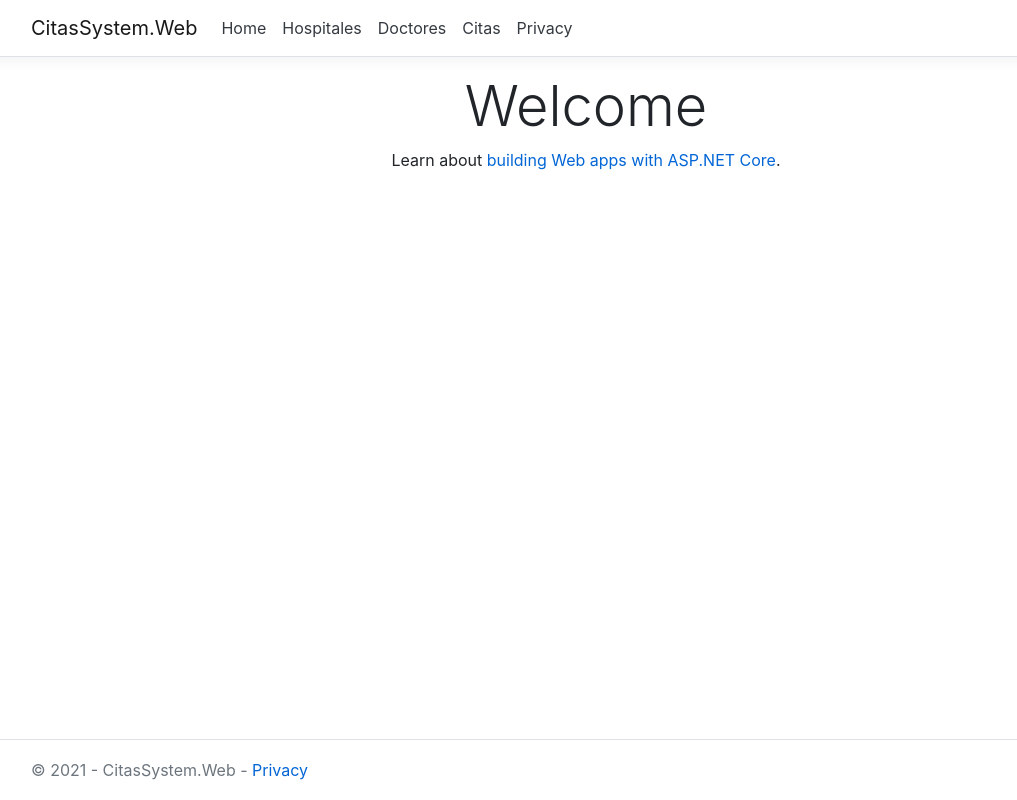
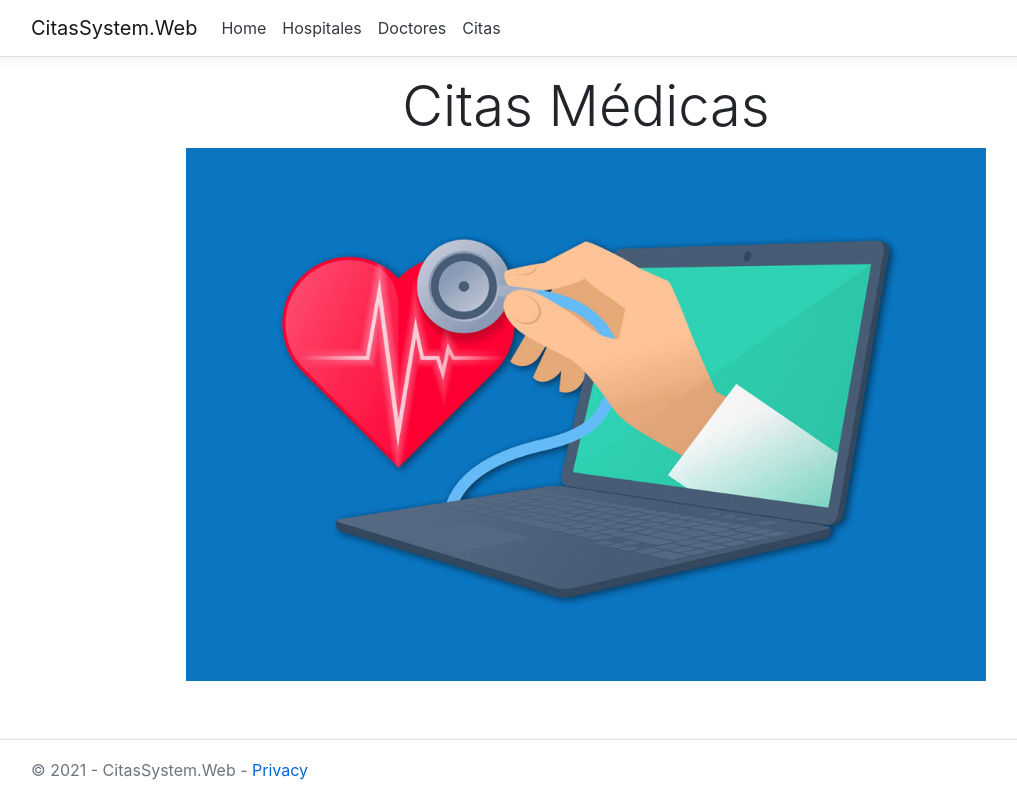
Before and after one commit to josuecorea5/LaboratoryDPWA, an ASP.NET Core app: page / in a window 1280 px wide. Shown: the whole page, without its empty margins (54-1071 px from the left). Run offline with ASP.NET Core 8, Linux system fonts and the light colour scheme.

Commit message:
Add background image

```diff
--- a/CitasSystem.Web/Pages/Hospitales.cshtml
+++ b/CitasSystem.Web/Pages/Hospitales.cshtml
@@ -26,7 +26,7 @@
                 <td>@item.Cellphone</td>
                 <td>
                     <a class="btn btn-sm btn-info" asp-area="" asp-page="/EditHospital" asp-route-id="@item.Id">Edit</a>
-                    <a class="btn btn-sm btn-danger" asp-area="" asp-page="/DeleteHospital" asp-route-id="@item.Id">Delete</a>
+                    <a class="btn btn-sm btn-danger" asp-area="" asp-page="/DeleteHospitals" asp-route-id="@item.Id">Delete</a>
                 </td>
             </tr>
         }
--- a/CitasSystem.Web/Pages/Index.cshtml
+++ b/CitasSystem.Web/Pages/Index.cshtml
@@ -5,6 +5,6 @@
 }
 
 <div class="text-center">
-    <h1 class="display-4">Welcome</h1>
-    <p>Learn about <a href="https://docs.microsoft.com/aspnet/core">building Web apps with ASP.NET Core</a>.</p>
+    <h1 class="display-4">Citas Médicas</h1>
+    <img width="800" src="~/Images/citas.jpg" alt="Imagen de fondo"/>
 </div>
--- a/CitasSystem.Web/Pages/Shared/_Layout.cshtml
+++ b/CitasSystem.Web/Pages/Shared/_Layout.cshtml
@@ -30,9 +30,6 @@
                         <li class="nav-item">
                             <a class="nav-link text-dark" asp-area="" asp-page="/Citas">Citas</a>
                         </li>
-                        <li class="nav-item">
-                            <a class="nav-link text-dark" asp-area="" asp-page="/Privacy">Privacy</a>
-                        </li>
                     </ul>
                 </div>
             </div>
```
Also changed, not shown: CitasSystem.Web/wwwroot/Images/citas.jpg (added).
